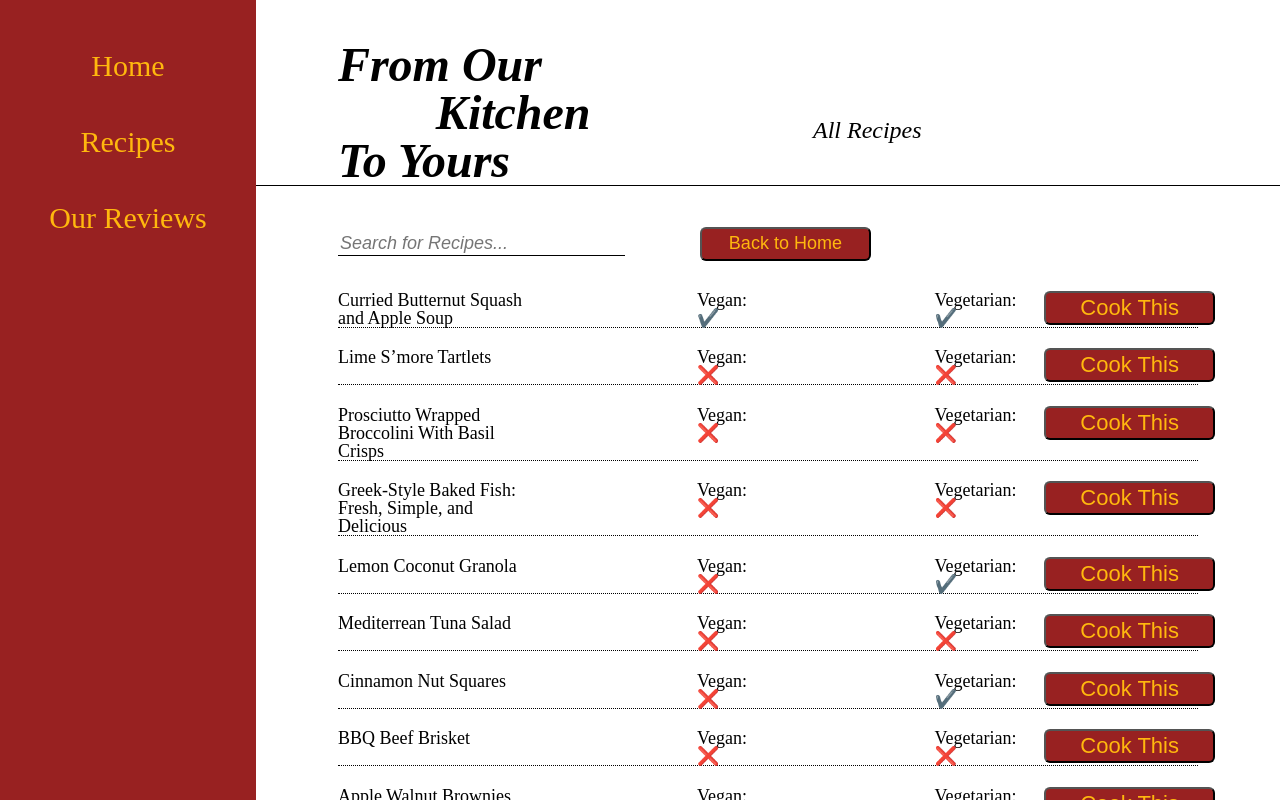
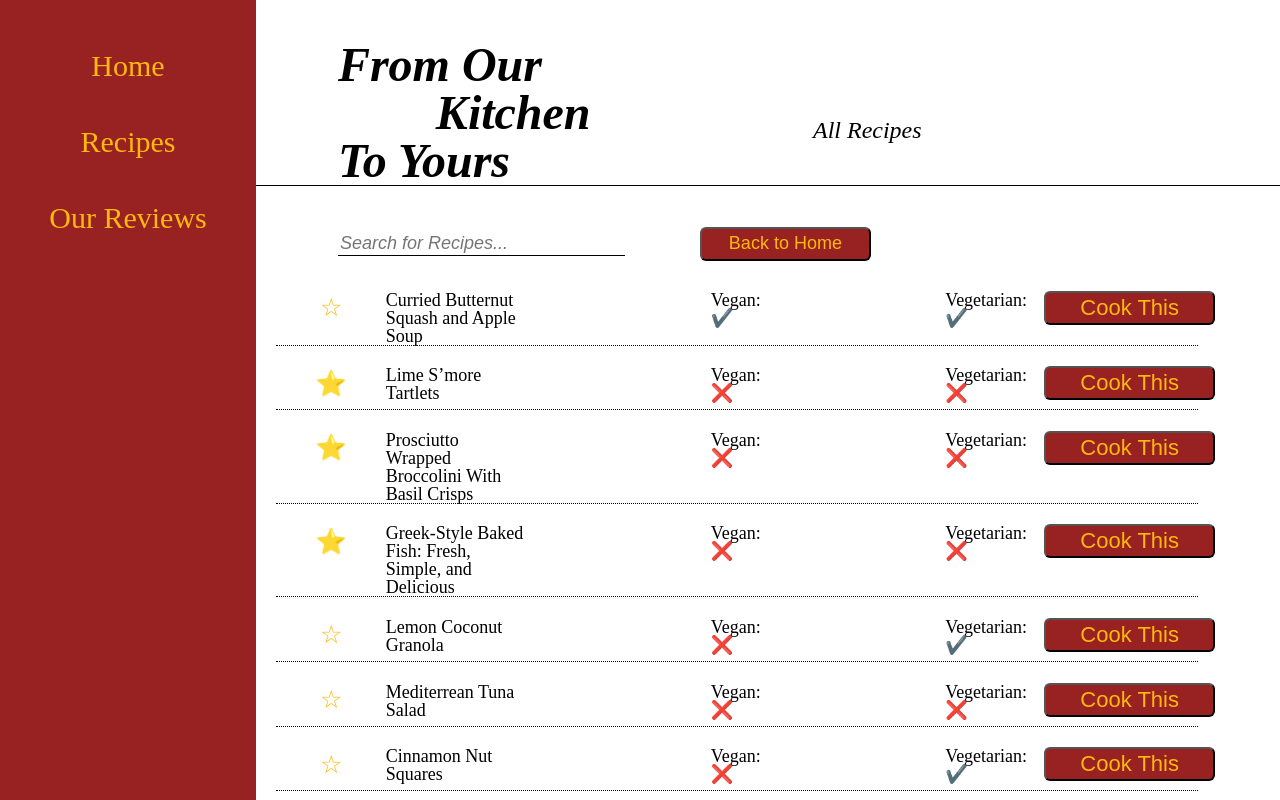
Before and after one commit to From-Our-Kitchen-To-Yours/Frontend, a React (Create React App) app in the folder frontend/: page /recipes in a window 1280 px wide. Shown: the top 800 px of the page. Built offline with nearby package versions, Linux system fonts and the light colour scheme; data requests are answered from the project's data file.

Commit message:
Patch for the favorite button works

```diff
--- a/frontend/src/App.css
+++ b/frontend/src/App.css
@@ -162,7 +162,7 @@ table {
 
 .recipes {
   display: flex;
-  margin-left: 8%;
+  margin-left: 2%;
   margin-bottom: 2%;
   font-size: 18px;
   border-bottom: 1px dotted black;
@@ -326,3 +326,11 @@ table {
 .edit-button:hover{
   cursor:pointer;
 }
+
+#favorite-button{
+  margin-left: 0px;
+  padding: 0;
+border: none;
+background: none;
+  font-size: 25px;
+}
--- a/frontend/src/App.js
+++ b/frontend/src/App.js
@@ -10,16 +10,28 @@ import {Switch, Route} from 'react-router-dom'
 function App() {
   const [recipes, setRecipes] = useState([])
   const [search, setSearch] = useState('')
+  const [ issueRequest, setIssueRequest ] = useState(false)
 
   useEffect(() => {
     fetch('http://localhost:3000/recipes')
     .then(res => res.json())
     .then(setRecipes)
-  }, [])
+  }, [issueRequest])
 
   const searchList = recipes.filter((recipe) => {
    return recipe.title.toLowerCase().includes(search.toLowerCase())
   })
+
+    function handleFavoriteButton(recipe){
+         fetch(`http://localhost:3000/recipes/${recipe.id}`,{
+             method: "PATCH",
+             headers: {
+                 "Content-Type": "application/json"
+             },
+             body: JSON.stringify({liked: !recipe.liked})
+         })
+             .then( setIssueRequest(!issueRequest))
+     }
 
   return (
     <div className="App">
@@ -29,7 +41,7 @@ function App() {
         <RecipeDetails recipes={searchList}/>
       </Route>
       <Route exact path='/recipes'>
-        <Recipes recipes={searchList} search={search} setSearch={setSearch}/>
+        <Recipes recipes={searchList} search={search} setSearch={setSearch} handleFavoriteButton={handleFavoriteButton}/>
       </Route>
       <Route path='/reviews'>
         < Reviews />
--- a/frontend/src/components/RecipeCard.js
+++ b/frontend/src/components/RecipeCard.js
@@ -3,11 +3,15 @@ import {Link} from 'react-router-dom'
 import RecipeDetails from './RecipeDetails'
 import '../App.css'
 
-function RecipeCard({id, title, vegan, vegetarian}) {
-
+function RecipeCard({id, title, vegan, vegetarian,liked, recipe, handleFavoriteButton}) {
+    // const [isFavorited, setIsFavorited] = useState(false)
+    // function handleFavorited(){
+    //     setIsFavorited(!isFavorited)
+    // }
 
     return (
         <div className="recipes">
+            <button onClick={()=>handleFavoriteButton(recipe)} id="favorite-button">{liked ?  '⭐' :  '☆'}</button>
             <h4>{title}</h4>
             {vegan ? <p>Vegan: ✔️</p> : <p>Vegan: ❌</p>}
             {vegetarian ? <p>Vegetarian: ✔️</p> : <p>Vegetarian: ❌</p>}
--- a/frontend/src/components/Recipes.js
+++ b/frontend/src/components/Recipes.js
@@ -1,7 +1,7 @@
 import React from 'react'
 import RecipeCard from './RecipeCard';
 import { Link } from 'react-router-dom';
-function Recipes({recipes, search, setSearch}) {
+function Recipes({recipes, search, setSearch,handleFavoriteButton}) {
 console.log(recipes);
     const recipeList = recipes.map((recipe) => (
         <RecipeCard key={recipe.id}
@@ -9,6 +9,9 @@ console.log(recipes);
             title={recipe.title}
             vegan={recipe.vegan}
             vegetarian={recipe.vegetarian}
+            liked={recipe.liked}
+            handleFavoriteButton={handleFavoriteButton}
+            recipe={recipe}
         />
     ))
     return (
```
Also changed, not shown: frontend/src/components/Reviews.js (+12 -0 lines), frontend/db.json.
